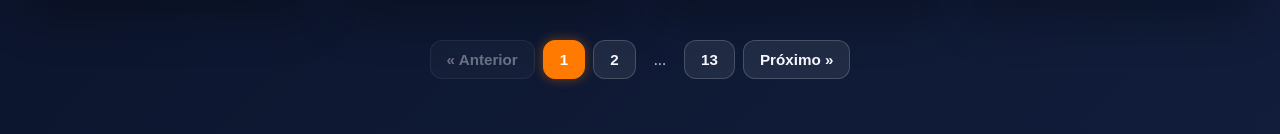
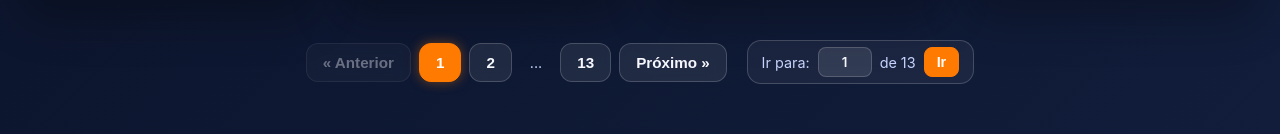
Before and after one commit to ggoulartec/hw-catalogo, a plain HTML site: page index.html in a window 1280 px wide. Shown: the part 2671-2805 px from the top of the page. Drawn offline with Linux system fonts and the light colour scheme.

Commit message:
feat: add pagination jump control and update car pricing in data source

```diff
--- a/index.html
+++ b/index.html
@@ -366,6 +366,52 @@
         }
       });
       pagination.appendChild(nextBtn);
+
+      // Ir para a página desejada
+      const jumpContainer = document.createElement('div');
+      jumpContainer.className = 'pagination-jump';
+
+      const jumpTextStart = document.createElement('span');
+      jumpTextStart.textContent = 'Ir para:';
+      jumpContainer.appendChild(jumpTextStart);
+
+      const jumpInput = document.createElement('input');
+      jumpInput.type = 'number';
+      jumpInput.className = 'pagination-input';
+      jumpInput.min = 1;
+      jumpInput.max = totalPages;
+      jumpInput.value = currentPage;
+
+      const goToPage = () => {
+        let pageVal = parseInt(jumpInput.value, 10);
+        if (isNaN(pageVal)) return;
+        if (pageVal < 1) pageVal = 1;
+        if (pageVal > totalPages) pageVal = totalPages;
+
+        currentPage = pageVal;
+        renderPage(currentPage);
+        updateCardSelectionState();
+        window.scrollTo({ top: catalog.offsetTop - 100, behavior: 'smooth' });
+      };
+
+      jumpInput.addEventListener('keydown', (e) => {
+        if (e.key === 'Enter') {
+          goToPage();
+        }
+      });
+      jumpContainer.appendChild(jumpInput);
+
+      const jumpTextEnd = document.createElement('span');
+      jumpTextEnd.textContent = `de ${totalPages}`;
+      jumpContainer.appendChild(jumpTextEnd);
+
+      const jumpBtn = document.createElement('button');
+      jumpBtn.className = 'pagination-btn pagination-go-btn';
+      jumpBtn.textContent = 'Ir';
+      jumpBtn.addEventListener('click', goToPage);
+      jumpContainer.appendChild(jumpBtn);
+
+      pagination.appendChild(jumpContainer);
     };
 
     const renderPage = (pageNumber) => {
--- a/style.css
+++ b/style.css
@@ -419,6 +419,66 @@ button:disabled {
   color: var(--muted);
 }
 
+/* Pagination Jump Controls */
+.pagination-jump {
+  display: flex;
+  align-items: center;
+  gap: 8px;
+  margin-left: 12px;
+  background: rgba(255, 255, 255, 0.05);
+  padding: 6px 14px;
+  border-radius: 14px;
+  border: 1px solid var(--border);
+}
+
+.pagination-jump span {
+  font-size: 0.9rem;
+  color: var(--muted);
+}
+
+.pagination-input {
+  width: 54px;
+  background: rgba(255, 255, 255, 0.1);
+  border: 1px solid var(--border);
+  color: var(--text);
+  padding: 6px 8px;
+  border-radius: 8px;
+  font-weight: 600;
+  text-align: center;
+  font-family: inherit;
+  outline: none;
+  transition: border-color 0.2s, box-shadow 0.2s;
+}
+
+.pagination-input:focus {
+  border-color: var(--accent);
+  box-shadow: 0 0 8px rgba(255, 122, 0, 0.2);
+}
+
+/* Remove default spin buttons for input type number */
+.pagination-input::-webkit-outer-spin-button,
+.pagination-input::-webkit-inner-spin-button {
+  -webkit-appearance: none;
+  margin: 0;
+}
+.pagination-input[type=number] {
+  -moz-appearance: textfield;
+}
+
+.pagination-go-btn {
+  padding: 6px 12px;
+  font-size: 0.9rem;
+  border-radius: 8px;
+  background: var(--accent);
+  border-color: var(--accent);
+  color: white;
+}
+
+.pagination-go-btn:hover:not(:disabled) {
+  background: #ff9124;
+  border-color: #ff9124;
+}
+
 /* Selection Summary */
 .selection-summary {
   display: flex;
```
Also changed, not shown: cars.json.
